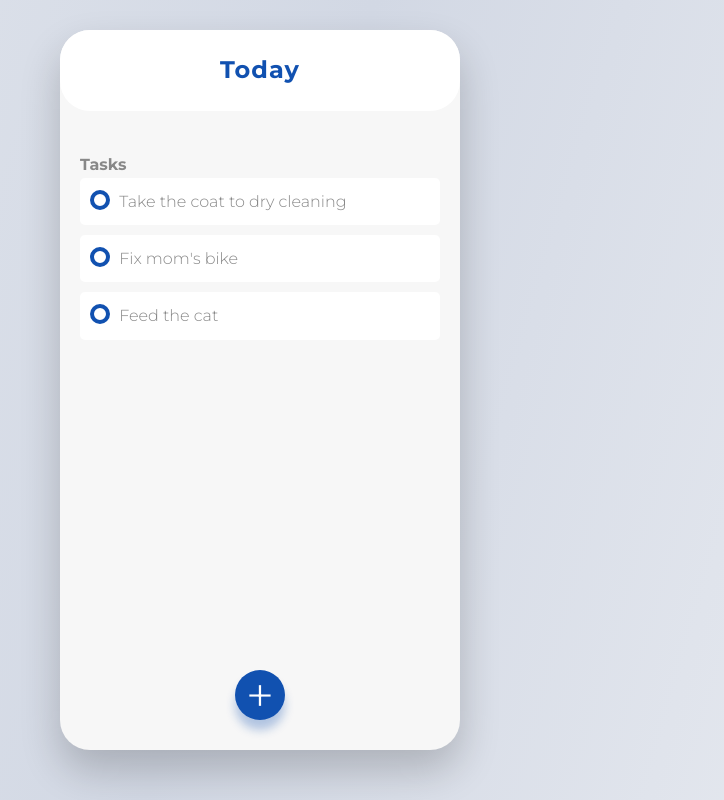
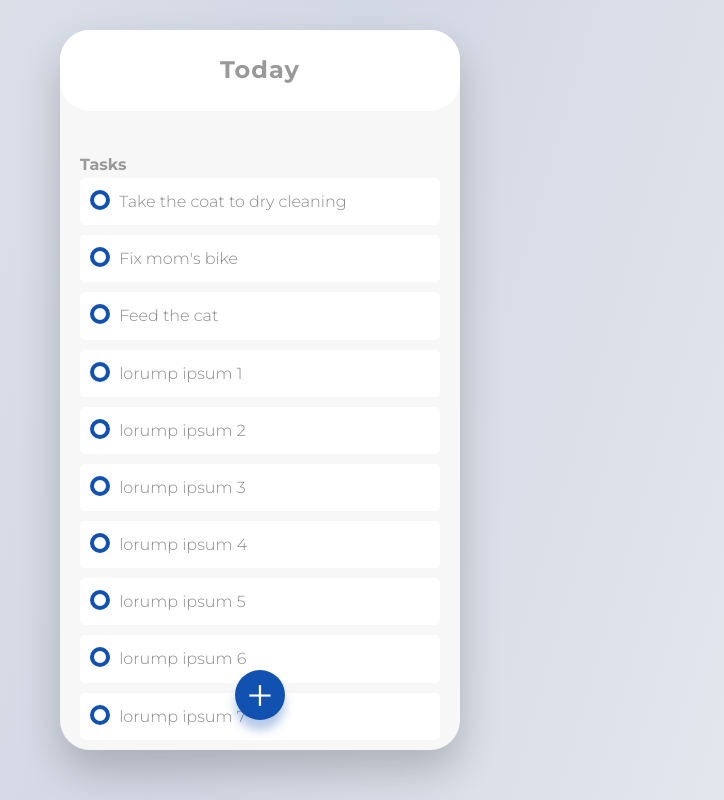
Before and after one commit to flyingwip/todos, a React (Create React App) app: page / in a window 1280 px wide. Shown: the whole page, without its empty margins (380-1104 px from the left). Built offline with nearby package versions, Linux system fonts and the light colour scheme.

Commit message:
add mask for todo items

```diff
--- a/src/components/TodoList.js
+++ b/src/components/TodoList.js
@@ -3,7 +3,7 @@ import PropTypes from 'prop-types'
 import Todo from './Todo'
 
 const TodoList = ({ todos, toggleTodo }) => (
-    <div>
+    <div className="list-mask">
         <h4 className="heading-secondary">Tasks</h4>
         <ul className="todolist">
             {todos.map((todo) => (
--- a/src/index.js
+++ b/src/index.js
@@ -16,6 +16,17 @@ const store = createStore(rootReducer, {
         },
         { id: uuidv4(), text: "Fix mom's bike ", completed: false },
         { id: uuidv4(), text: 'Feed the cat', completed: false },
+        { id: uuidv4(), text: 'lorump ipsum 1', completed: false },
+        { id: uuidv4(), text: 'lorump ipsum 2', completed: false },
+        { id: uuidv4(), text: 'lorump ipsum 3', completed: false },
+        { id: uuidv4(), text: 'lorump ipsum 4', completed: false },
+        { id: uuidv4(), text: 'lorump ipsum 5', completed: false },
+        { id: uuidv4(), text: 'lorump ipsum 6', completed: false },
+        { id: uuidv4(), text: 'lorump ipsum 7', completed: false },
+        { id: uuidv4(), text: 'lorump ipsum 7', completed: false },
+        { id: uuidv4(), text: 'lorump ipsum 8', completed: false },
+        { id: uuidv4(), text: 'lorump ipsum 9', completed: false },
+        { id: uuidv4(), text: 'lorump ipsum 10', completed: false },
     ],
 })
 
--- a/src/sass/base/_typography.scss
+++ b/src/sass/base/_typography.scss
@@ -7,7 +7,7 @@ body {
 }
 
 .heading-primary {
-    color: $color-primary-dark;
+    color: $color-grey-dark-2;
     text-align: center;
     backface-visibility: hidden;
     padding: 2rem 0;
@@ -22,6 +22,7 @@ body {
 }
 
 .heading-secondary {
+    color: $color-grey-dark-2;
     padding: 0 2rem;
     font-weight: 700;
     margin-bottom: 0;
--- a/src/sass/components/_todolist.scss
+++ b/src/sass/components/_todolist.scss
@@ -1,3 +1,8 @@
+.list-mask {
+    height: 59rem;
+    overflow: scroll;
+}
+
 .todolist {
     list-style: none;
     padding: 0 2rem;
```
Also changed, not shown: 1 other file (tests, documents, lock files or other folders).
